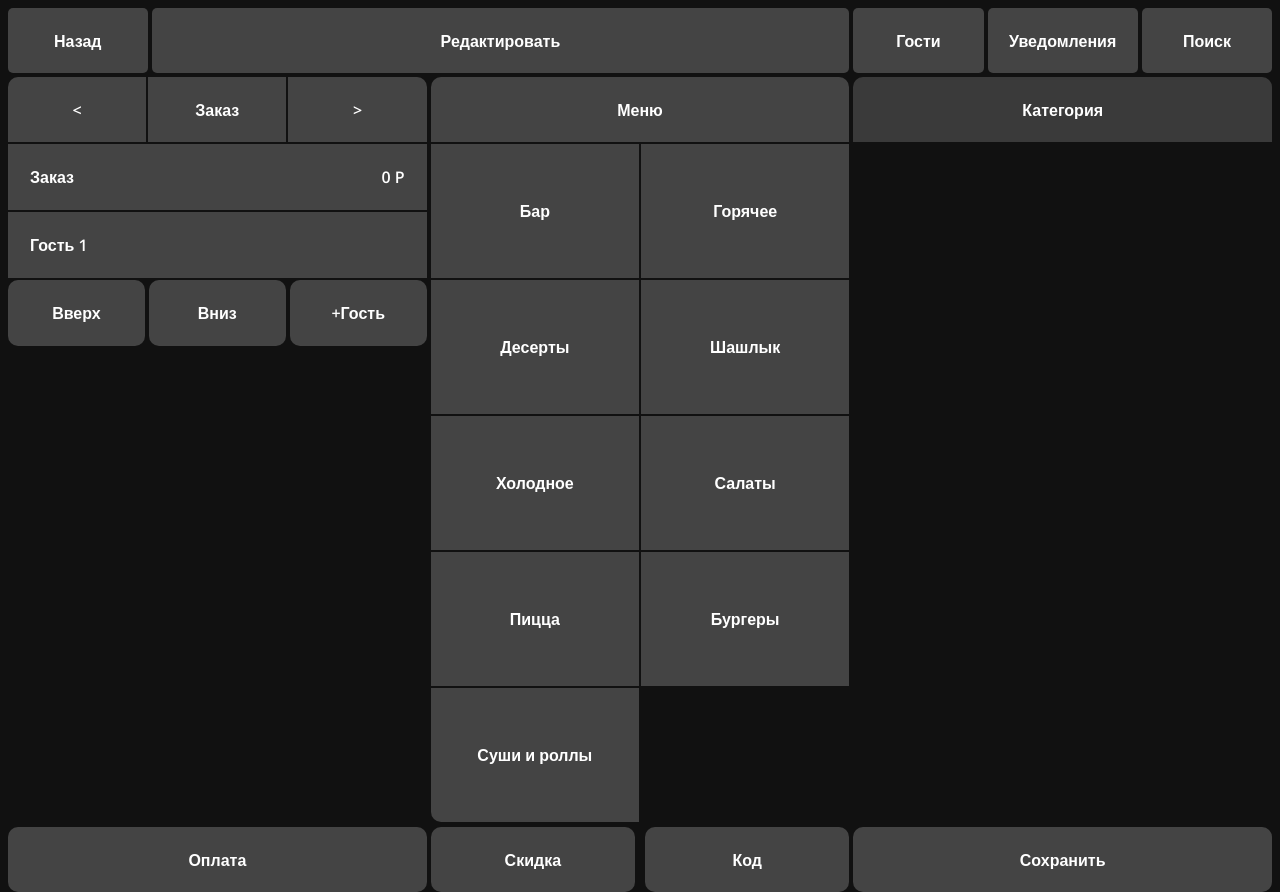
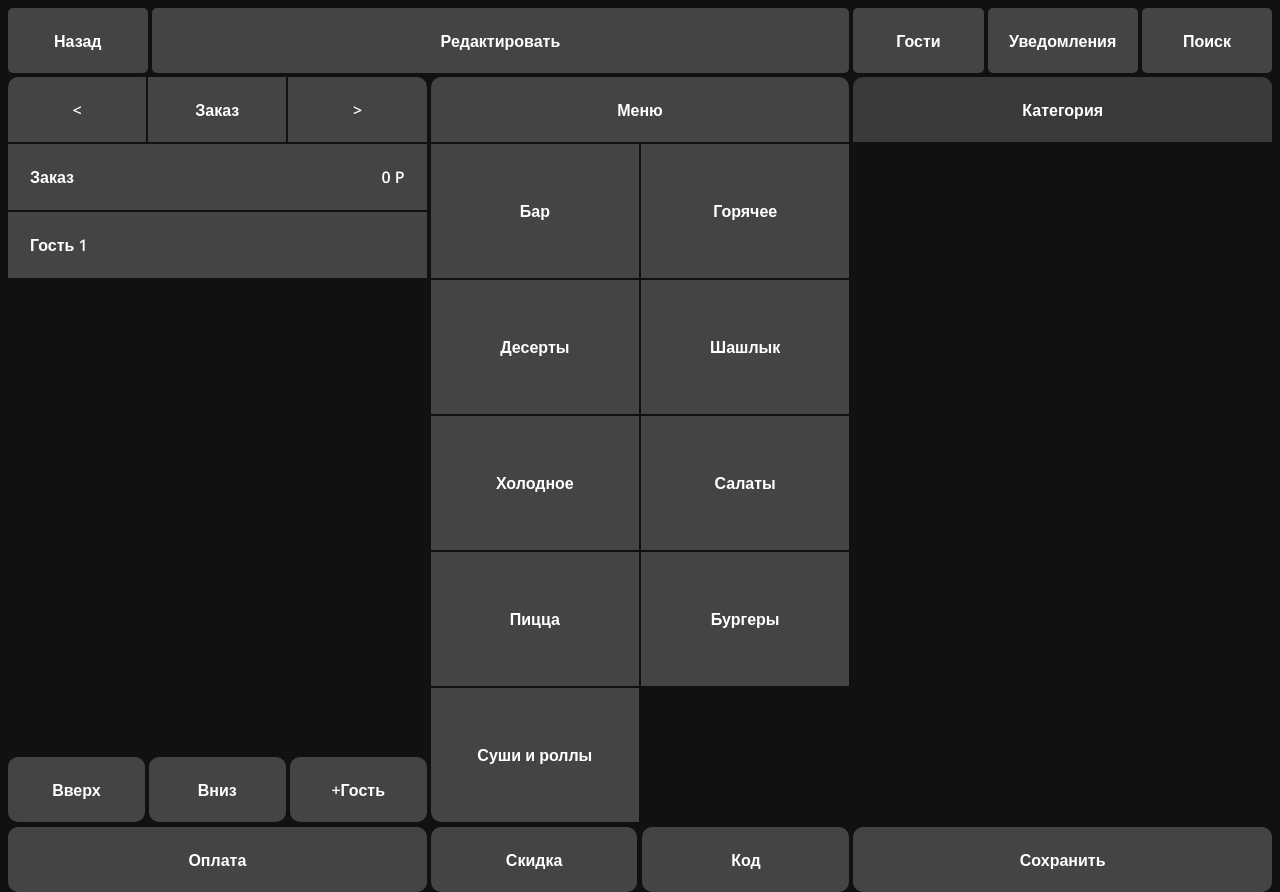
Before and after one commit to Yurkovich/Cashier-App, a FastAPI app: page / in a window 1280 px wide. Run offline with FastAPI, Linux system fonts and the light colour scheme; data comes from the database, SQL or seed files in the repository; both versions use the stored data as it was after the commit.

Commit message:
Updated scrolling

```diff
--- a/app/frontend/static/styles.css
+++ b/app/frontend/static/styles.css
@@ -1,6 +1,8 @@
 :root {
     --main-bg-color: #444;
     --second-bg-color: #3a3a3a;
+    --little-gap: 2px;
+    --medium-gap: 0.25em;
 }
 
 * {
@@ -107,7 +110,24 @@ button {
     justify-content: space-between;
     background-color: var(--main-bg-color);
     padding: 22px;
-    grid-row: 1 / 2;
+}
+
+.order-area {
+    display: flex;
+    flex-direction: column;
+    height: 100%;  /* Полная высота контейнера */
+}
+
+.order-footer {
+    margin-top: auto;  /* Обеспечиваем, что order-footer будет находиться внизу */
+}
+
+#order-items {
+    flex-grow: 1;  /* Заставляем этот блок занимать оставшееся пространство */
+    display: grid;
+    grid-template-rows: auto auto auto;
+    grid-template-columns: 1fr;
+    gap: var(--little-gap);
 }
 
 .order-item {
@@ -220,7 +239,7 @@ button {
 .menu-footer {
     display: grid;
     grid-template-columns: 1fr 1fr;
-    gap: 10px;
+    gap: 5px;
 }
 
 .menu-footer button {
--- a/app/frontend/templates/index.html
+++ b/app/frontend/templates/index.html
@@ -114,8 +114,6 @@
             let totalAmount = 0;
 
             function handleProductClick(productName, productCost) {
-                console.log(`Продукт нажал: ${productName}, стоимость: ${productCost}`);
-
                 if (order[productName]) {
                     order[productName].quantity += 1;
                 } else {
@@ -124,6 +122,17 @@
 
                 updateTotalAmount();
                 updateOrder();
+
+                const productIndex = getProductIndex(productName);
+                const newPage = Math.floor(productIndex / maxItemsPerPage);
+                currentPage = newPage;
+
+                updateOrder();
+            }
+
+            function getProductIndex(productName) {
+                const orderEntries = Object.entries(order);
+                return orderEntries.findIndex(([name]) => name === productName);
             }
 
             function updateOrder() {
@@ -131,7 +140,6 @@
                 orderItemsContainer.innerHTML = "";
 
                 const orderEntries = Object.entries(order);
-
                 const start = currentPage * maxItemsPerPage;
                 const end = Math.min(start + maxItemsPerPage, orderEntries.length);
 
@@ -164,11 +172,9 @@
 
             function updateTotalAmount() {
                 totalAmount = 0;
-
                 for (const { quantity, cost } of Object.values(order)) {
                     totalAmount += quantity * cost;
                 }
-
                 document.getElementById("total-amount").textContent = `${totalAmount} P`;
             }
 
@@ -177,7 +183,6 @@
                 const downButton = document.querySelector(".scroll-down");
 
                 upButton.disabled = currentPage === 0;
-
                 downButton.disabled = (currentPage + 1) * maxItemsPerPage >= totalItems;
             }
 
@@ -216,7 +221,7 @@
                         button.textContent = category.name;
 
                         button.addEventListener("click", () => {
-                            fetchProductsByCategory(category.id, category.name);
+                            fetchProductsByCategory(category.id);
                         });
 
                         menuItem.appendChild(button);
@@ -241,8 +246,7 @@
                         productItem.className = "position-item";
 
                         const button = document.createElement("button");
-                        button.onclick = () =>
-                            handleProductClick(product.name, product.cost);
+                        button.onclick = () => handleProductClick(product.name, product.cost);
 
                         const productName = document.createElement("span");
                         productName.className = "product-name";
```
Also changed, not shown: other parts of app/frontend/static/styles.css (+11 -11 lines), app/backend/database.db.
